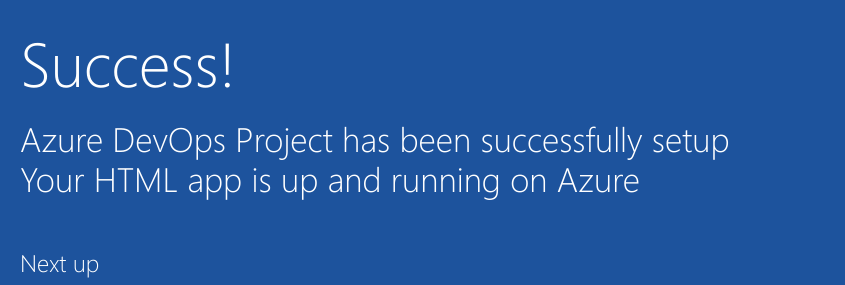
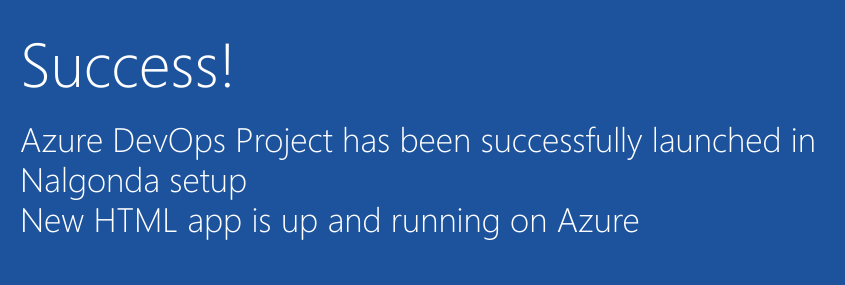
Before and after one commit to jairam123shankar/Assigment, a plain HTML site: page index.html in a window 1280 px wide. Shown: the part 352-637 px from the top of the page, 205-1050 px from the left. Drawn offline with Linux system fonts and the light colour scheme.

```diff
--- a/index.html
+++ b/index.html
@@ -19,8 +19,8 @@
         </div>
             <div class="content-body">
                 <div class="success-text">Success!</div>
-                <div class="description line-1"> Azure DevOps Project has been successfully setup</div>
-                <div class="description line-2"> Your HTML app is up and running on Azure</div>
+                <div class="description line-1"> Azure DevOps Project has been successfully launched in Nalgonda setup</div>
+                <div class="description line-2"> New HTML app is up and running on Azure</div>
                 <div class="next-steps-container">
                     <div class="next-steps-header">Next up</div>
                     <div class="next-steps-body">
```
